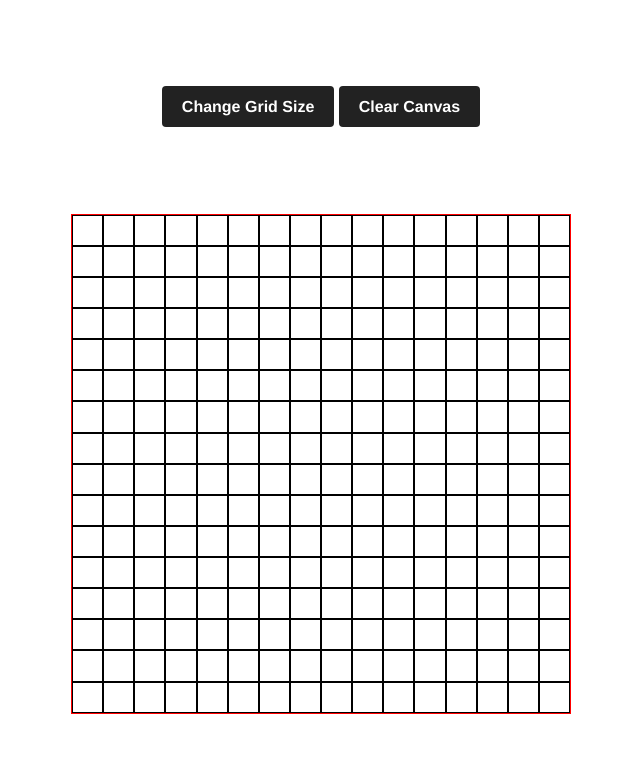
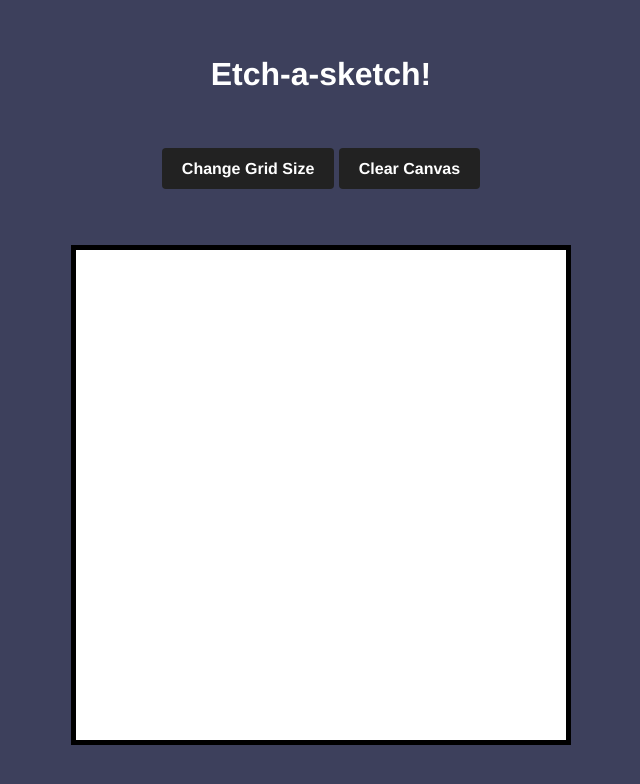
Before and after one commit to adrianjosh/Odin-Playground, a plain HTML site: page foundations-etch-a-sketch/index.html in a window 1280 px wide. Shown: the whole page, without its empty margins (319-959 px from the left). Drawn offline with Linux system fonts and the light colour scheme.

Commit message:
ui changes

```diff
--- a/foundations-etch-a-sketch/index.html
+++ b/foundations-etch-a-sketch/index.html
@@ -8,6 +8,7 @@
     <script src="script.js" defer></script>
 </head>
 <body>
+    <h1>Etch-a-sketch!</h1>
     <div class="buttons-container">
         <button id="grid-size">Change Grid Size</button>
         <button id="clear-canvas">Clear Canvas</button>
--- a/foundations-etch-a-sketch/script.js
+++ b/foundations-etch-a-sketch/script.js
@@ -9,9 +9,8 @@ function createDiv(size = 16) {
         for (let j = 0; j < size; j++) {
             let row = document.createElement("div");
             row.classList.add("row");
-            row.style.border = "1px solid black";
             row.addEventListener("mouseover", () => {
-                row.setAttribute("style", "background-color: black; border: 1px solid black");
+                row.setAttribute("style", "background-color: black;");
             });
 
             column.appendChild(row);
--- a/foundations-etch-a-sketch/style.css
+++ b/foundations-etch-a-sketch/style.css
@@ -3,6 +3,7 @@
     margin: 0;
     padding: 0;
     font-family: "Farfetch Basis","Helvetica Neue",Arial,sans-serif;
+    color: #fff;
 }
 
 body {
@@ -11,7 +12,7 @@ body {
     justify-content: space-evenly;
     flex-direction: column;
     min-height: 100vh;
-
+    background-color: hsl(234, 20%, 30%)
 }
 
 .container {
@@ -20,7 +21,8 @@ body {
     display: flex;
     flex-direction: row;
     justify-content: space-around;
-    border: 1px solid red;
+    border: 5px solid black;
+    background-color: white;
 }
 
 .column {
@@ -38,7 +40,6 @@ button {
   background-color: #222;
   border-radius: 4px;
   border-style: none;
-  color: #fff;
   cursor: pointer;
   font-size: 16px;
   font-weight: 700;
```
